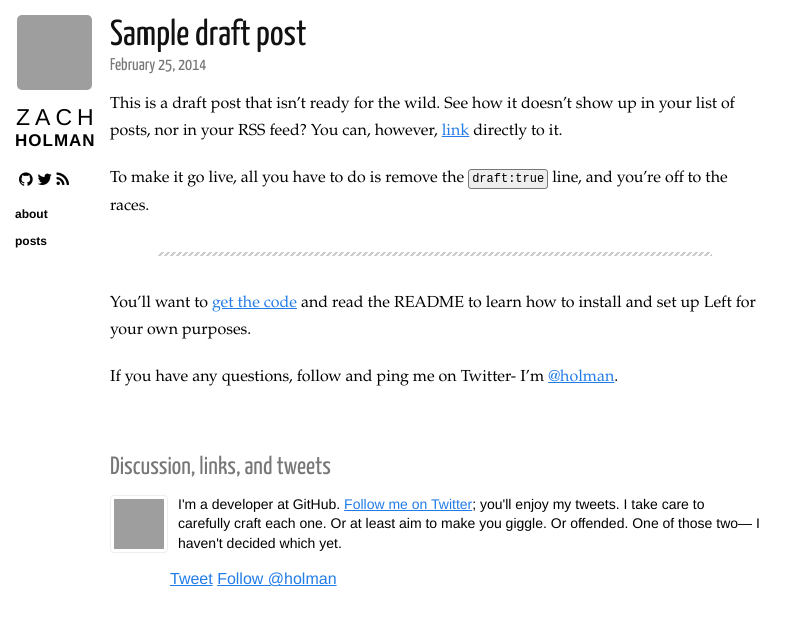
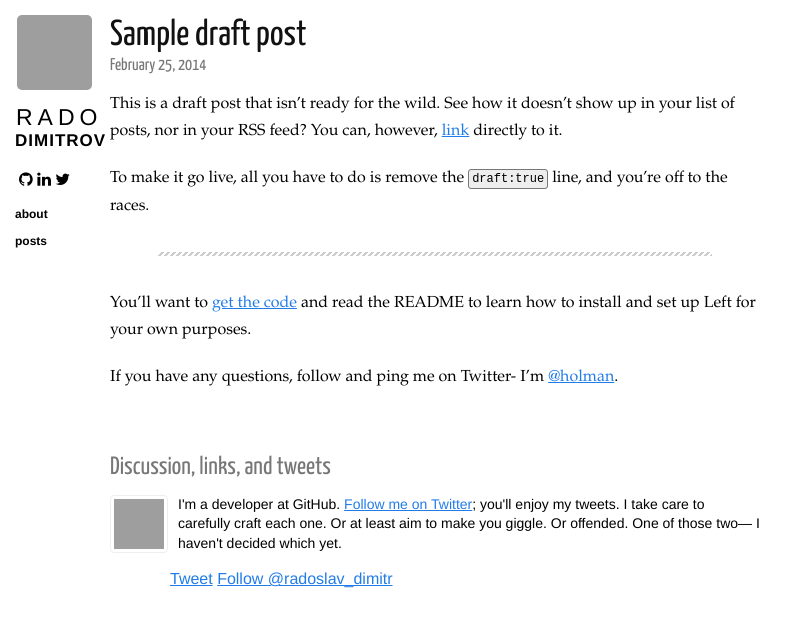
Before and after one commit to rdimitrov/rdimitrov.github.io, a Jekyll site: the page built from _posts/2014-02-25-draft.markdown, in a window 1280 px wide, cut to the strip 0-627 px from the top of the page. Shown: the whole strip, without its empty margins (0-807 px from the left). Built offline with Jekyll 4.4.1, drawn with Linux system fonts in a browser that asks for light colours; nearby versions of some CDN libraries; comment, search, counter and statistics services are not loaded; grey boxes are pictures that could not be loaded.

Commit message:
Update data
Signed-off-by: Radoslav Dimitrov <dimitrovr@vmware.com>

```diff
--- a/_config.yml
+++ b/_config.yml
@@ -4,7 +4,8 @@ markdown: kramdown
 gems:
   - jekyll-sitemap
 
-name: Zach Holman
+name: Rado Dimitrov
 url: https://zachholman.com/left
 description: A fantastic blog that is fantastic.
-twitter: holman
+twitter: radoslav_dimitr
+linkedin: radoslavdimitrov
--- a/_includes/sidebar.html
+++ b/_includes/sidebar.html
@@ -12,8 +12,8 @@
 
   <section class="meta">
     <a href="{{ site.github.owner_url }}" target="_blank" title="Follow me on GitHub" aria-label="Follow me on GitHub"><i class="fa fa-github"></i></a>
+    <a href="https://linkedin.com/in/{{ site.linkedin }}" target="_blank" title="Follow me on Linkedin" aria-label="Follow me on Linkedin"><i class="fa fa-linkedin"></i></a>
     <a href="https://twitter.com/{{ site.twitter }}" target="_blank" title="Follow me on Twitter" aria-label="Follow me on Twitter"><i class="fa fa-twitter"></i></a>
-    <a href="/atom.xml" title="Atom RSS feed" aria-label="Atom RSS feed"><i class="fa fa-rss"></i></a>
   </section>
 
   <section class="sections">
```
Also changed, not shown: apple-touch-icon.png, favicon.ico.
